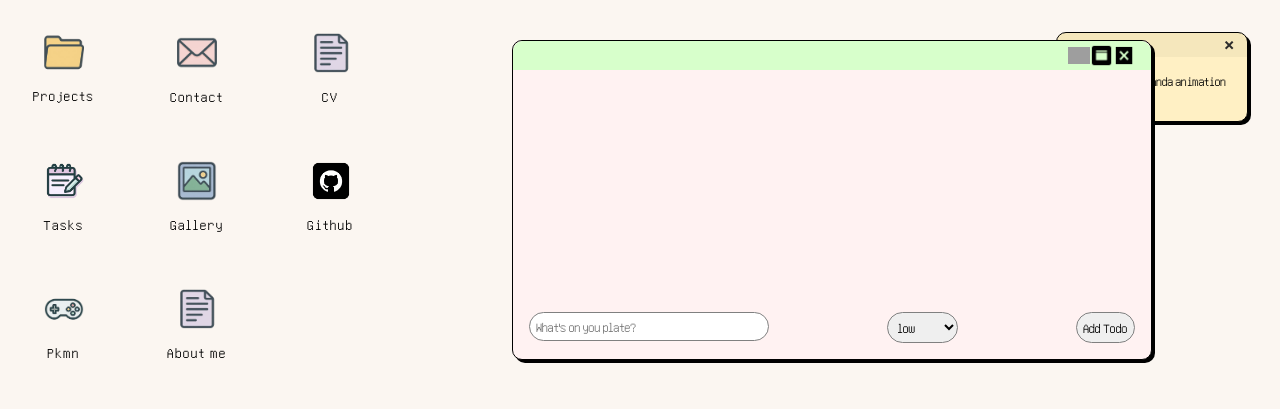
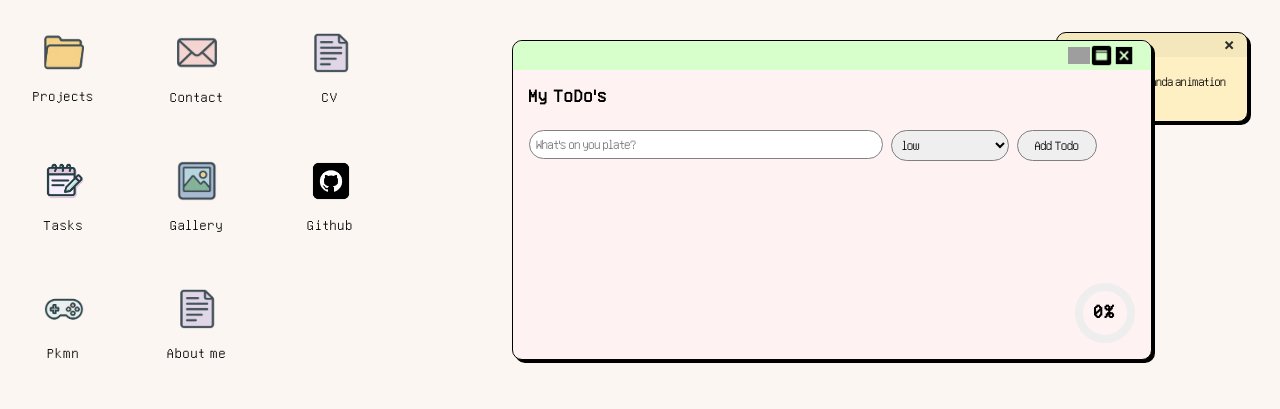
Before and after one commit to irizow/portfolio, a React (Vite) app: page / in a window 1280 px wide. Both pictures are taken after a click on the element "Tasks". Shown: the top 409 px of the page. Built offline with nearby package versions, Linux system fonts and the light colour scheme; grey boxes are pictures that could not be loaded.

Commit message:
add progress bar and style

```diff
--- a/src/components/ToDo/ToDo.tsx
+++ b/src/components/ToDo/ToDo.tsx
@@ -1,6 +1,7 @@
-import { useState } from "react";
+import { useEffect, useState } from "react";
 import styles from "./todo.module.css";
 import { v1 as uuidv1 } from "uuid";
+import trashIcon from "../../assets/icons/trash.png";
 
 const PRIORITIES = ["low", "medium", "high"] as const;
 
@@ -15,12 +16,23 @@ type Todo = {
 
 export const ToDo = () => {
   const [todos, setTodos] = useState<Todo[]>([]);
+  const [error, setError] = useState<string>("");
+
+  const percentageDone =
+    todos.length === 0
+      ? 0
+      : (todos.filter((todo) => todo.status === "done").length * 100) /
+        todos.length;
+
   const [currTodo, setCurrTodo] = useState<{
     todo: string;
     priority: Priority;
   }>({ todo: "", priority: "low" });
 
   const handleAdd = () => {
+    setError("");
+    if (!currTodo.todo)
+      return setError("Ooops, looks like you tried to add an empty task");
     const id = uuidv1();
     console.log("about to add a todo with theid", id);
     setTodos((prev) => [
@@ -35,11 +47,13 @@ export const ToDo = () => {
   };
 
   const handleDelete = (id: string) => {
+    setError("");
     const newTodos = todos.filter((todo) => todo.id !== id);
     setTodos(newTodos);
   };
 
   const toggleStatus = (id: string) => {
+    setError("");
     setTodos((prevTodos) => {
       return prevTodos.map((prevTodo) =>
         prevTodo.id === id
@@ -53,20 +67,7 @@ export const ToDo = () => {
   };
   return (
     <section className={styles.tasks}>
-      <div className={styles.todolist}>
-        {todos.map((todo) => (
-          <div
-            key={todo.id}
-            className={`${todo.status === "done" ? styles.done : ""} ${styles.todorow} ${styles[todo.priority]}`}
-          >
-            <button onClick={() => toggleStatus(todo.id)}>
-              {todo.status === "done" && "x"}
-            </button>{" "}
-            <p>{todo.todo}</p>
-            <button onClick={() => handleDelete(todo.id)}>delete</button>
-          </div>
-        ))}
-      </div>
+      <h3>My ToDo's</h3>
       <div className={styles.todoinput}>
         <label>
           <input
@@ -90,8 +91,96 @@ export const ToDo = () => {
             ))}
           </select>
         </label>
+        {error && <span className={styles.error}>{error}</span>}
         <button onClick={handleAdd}>Add Todo</button>
       </div>
+      <div className={styles.todolist}>
+        {todos.map((todo) => (
+          <TodoRow
+            todo={todo}
+            toggleStatus={toggleStatus}
+            handleDelete={handleDelete}
+          />
+        ))}
+      </div>
+      <ProgressBar percentage={percentageDone} />
     </section>
   );
 };
+
+const TodoRow = ({
+  todo,
+  toggleStatus,
+  handleDelete,
+}: {
+  todo: Todo;
+  toggleStatus: (id: string) => void;
+  handleDelete: (id: string) => void;
+}) => {
+  return (
+    <div
+      key={todo.id}
+      className={`${todo.status === "done" ? styles.done : ""} ${styles.todorow} ${styles[todo.priority]}`}
+    >
+      <button
+        className={styles.status_button}
+        onClick={() => toggleStatus(todo.id)}
+      >
+        {todo.status === "done" && "x"}
+      </button>{" "}
+      <p>{todo.todo}</p>
+      <button
+        className={styles.delete_button}
+        onClick={() => handleDelete(todo.id)}
+      >
+        <img alt="trash icon" src={trashIcon}></img>
+      </button>
+    </div>
+  );
+};
+
+const ProgressBar = ({ percentage }: { percentage: number }) => {
+  const color =
+    percentage <= 33 ? "red" : percentage < +66 ? "yellow" : "green";
+  const radius = 30;
+  const stroke = 8;
+  const normalizedRadius = radius - stroke / 2;
+  const circumference = 2 * Math.PI * normalizedRadius;
+
+  const strokeDashoffset = circumference - (percentage / 100) * circumference;
+
+  return (
+    <svg className={styles.progress_bar} height={radius * 2} width={radius * 2}>
+      <circle
+        stroke="#eee"
+        fill="transparent"
+        strokeWidth={stroke}
+        r={normalizedRadius}
+        cx={radius}
+        cy={radius}
+      />
+      <text
+        x="50%"
+        y="50%"
+        textAnchor="middle"
+        dominantBaseline="middle"
+        fontSize="20"
+        fontWeight="bold"
+      >
+        {percentage}%
+      </text>
+      <circle
+        stroke={color}
+        fill="transparent"
+        strokeWidth={stroke}
+        strokeDasharray={circumference}
+        strokeDashoffset={strokeDashoffset}
+        strokeLinecap="round"
+        r={normalizedRadius}
+        cx={radius}
+        cy={radius}
+        style={{ transition: "stroke-dashoffset 0.35s" }}
+      />
+    </svg>
+  );
+};
--- a/src/components/ToDo/todo.module.css
+++ b/src/components/ToDo/todo.module.css
@@ -1,30 +1,69 @@
+/*main*/
 .tasks {
     padding: 1rem;
     display: flex;
     flex-direction: column;
-    justify-content: space-between;
+    gap: 0.5rem;
     height: 100%;
+    overflow-y: scroll;
+    height: 90%;
+    scrollbar-width: thin;
+}
+
+.tasks h3 {
+    margin: 0 0 1rem 0;
 }
 
 .todolist {
     display: flex;
     flex-direction: column;
-    gap: 0.2rem;
+    gap: 1rem;
 }
 
+/*todo list rows*/
 .todorow {
     display: flex;
     gap: 0.5rem;
     align-items: center;
+    border: 1px solid rgba(128, 128, 128, 0.415);
+    border-radius: 20px;
+    transition: box-shadow 400ms ease-in-out;
 }
 
-.todorow button:first-of-type {
+.todorow:hover {
+    box-shadow: 0px 3px 2px rgba(132, 132, 132, 0.378);
+}
+
+.todorow  .status_button {
     border-radius: 100%;
+    border: 1px solid gray;
     width: 1.5rem;
     height: 1.5rem;
     display: grid;
     place-items: center;
+    margin-left: 1rem;
 }
+
+.todorow  .delete_button {
+    opacity: 0;
+    border: none;
+    font-size: 1.5rem;
+    padding: 0;
+    background-color: transparent;
+    margin-left: auto;
+    margin-right: 2rem;
+    transition: opacity 200ms ease-in-out;
+    cursor: pointer;
+}
+
+.todorow .delete_button img {
+    width: 1.2rem;
+}
+
+.todorow:hover .delete_button {
+    opacity: 1;
+}
+
 
 .todorow.done p {
     text-decoration: line-through;
@@ -40,14 +79,17 @@
     color: green;
 }
 
-
+/* todo inputs*/
 .todoinput {
      display: flex;
      justify-content: space-between;
+     display: grid;
+     grid-template-columns: 3fr 1fr 1fr;
+     gap: 0.5rem;
 }
 
 .todoinput input, .todoinput select, .todoinput button {
-
+    width: 100%;
     border-radius: 20px;
     border: 1px solid gray;
     padding: 0.4rem;
@@ -55,5 +97,23 @@
 }
 
 .todoinput input {
-    width: min(15rem, 60vw);
+    width: 100%;
 }
+
+.todoinput button {
+    width: 5rem;
+}
+
+
+/* percentage marker */
+.progress_bar {
+  position: absolute;
+  right: 1rem;
+  bottom: 1rem;
+}
+
+/*error*/
+.error {
+    color: rgb(255, 142, 142);
+    font-size: 0.8rem;
+}
```
Also changed, not shown: src/assets/icons/trash.png (added), 1 other file (tests, documents, lock files or other folders).
